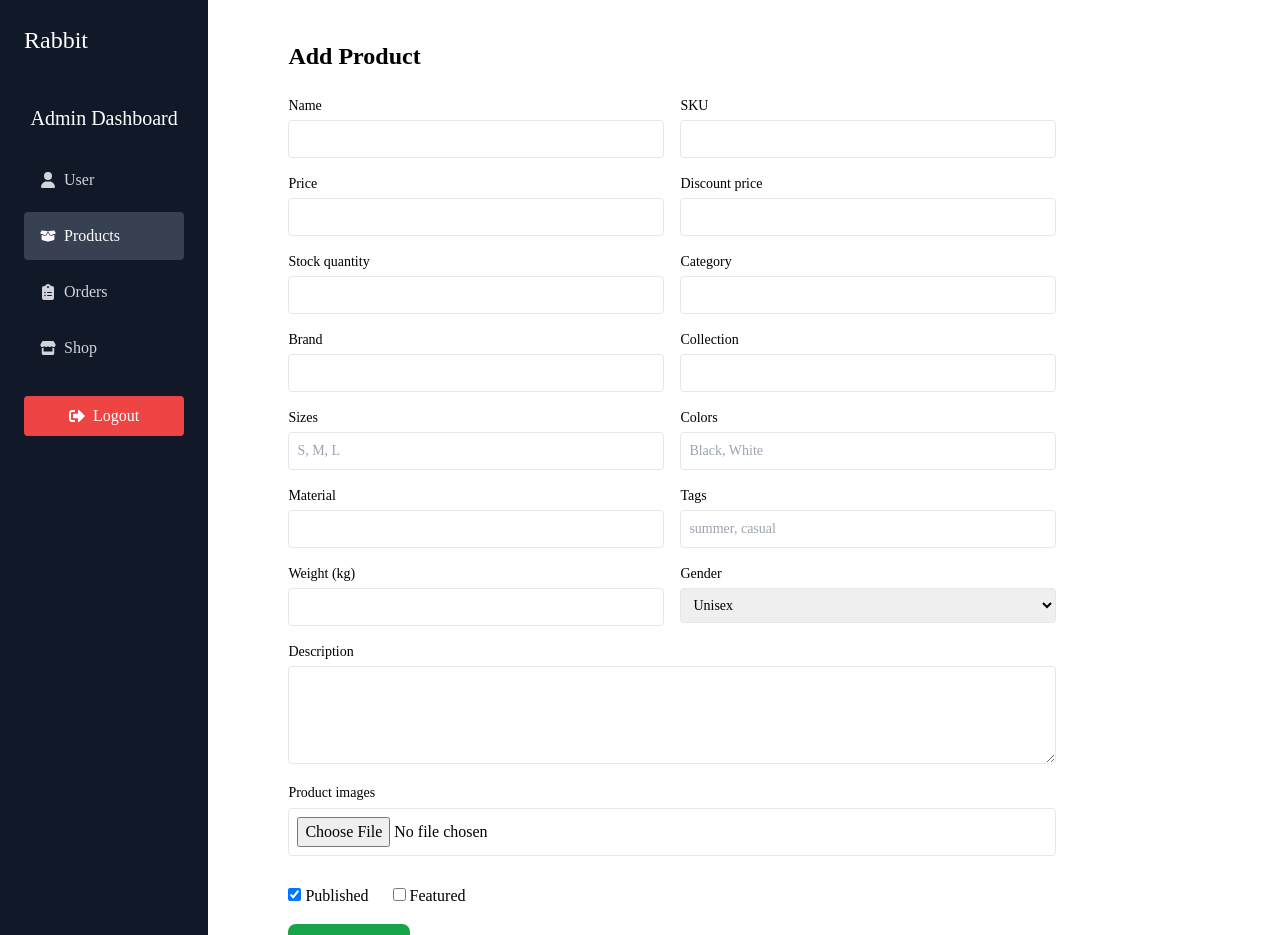
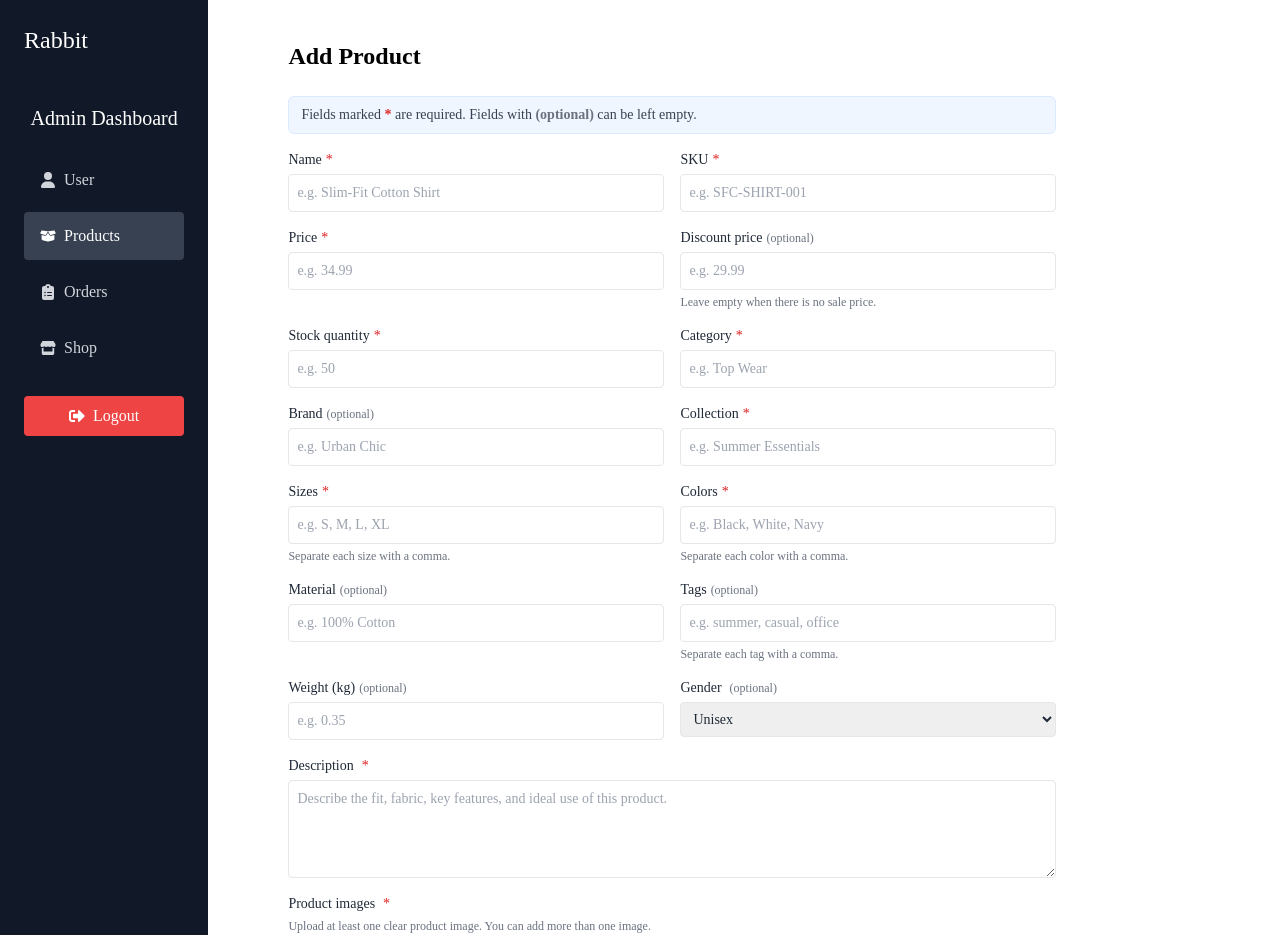
Before and after one commit to MuhammadHaroonHK/E-commerce-web, a React (Vite) app in the folder front-end/: page /admin/products/add in a window 1280 px wide. Shown: the top 935 px of the page. Built offline with nearby package versions, Linux system fonts and the light colour scheme; sample sign-in values are in the browser's storage.

Commit message:
Improving UX of add product

```diff
--- a/front-end/src/components/Admin/AddProduct.jsx
+++ b/front-end/src/components/Admin/AddProduct.jsx
@@ -119,12 +119,16 @@ const AddProduct = () => {
     <div className="w-full px-5 py-10 sm:px-10 lg:px-20">
       <h1 className="text-2xl font-bold">Add Product</h1>
       <form onSubmit={submit} className="mt-6 max-w-3xl space-y-4">
+        <p className="rounded-md border border-blue-100 bg-blue-50 px-3 py-2 text-sm text-gray-700">
+          Fields marked <span className="font-semibold text-red-600">*</span> are required. Fields with <span className="font-semibold text-gray-500">(optional)</span> can be left empty.
+        </p>
         <div className="grid gap-4 sm:grid-cols-2">
           <Field
             label="Name"
             name="name"
             value={productData.name}
             onChange={changeField}
+            placeholder="e.g. Slim-Fit Cotton Shirt"
             required
           />
           <Field
@@ -132,6 +136,7 @@ const AddProduct = () => {
             name="sku"
             value={productData.sku}
             onChange={changeField}
+            placeholder="e.g. SFC-SHIRT-001"
             required
           />
           <Field
@@ -142,6 +147,7 @@ const AddProduct = () => {
             step="0.01"
             value={productData.price}
             onChange={changeField}
+            placeholder="e.g. 34.99"
             required
           />
           <Field
@@ -152,6 +158,9 @@ const AddProduct = () => {
             step="0.01"
             value={productData.discountPrice}
             onChange={changeField}
+            placeholder="e.g. 29.99"
+            helperText="Leave empty when there is no sale price."
+            optional
           />
           <Field
             label="Stock quantity"
@@ -160,6 +169,7 @@ const AddProduct = () => {
             min="0"
             value={productData.countInStock}
             onChange={changeField}
+            placeholder="e.g. 50"
             required
           />
           <Field
@@ -167,6 +177,7 @@ const AddProduct = () => {
             name="catagory"
             value={productData.catagory}
             onChange={changeField}
+            placeholder="e.g. Top Wear"
             required
           />
           <Field
@@ -174,12 +185,15 @@ const AddProduct = () => {
             name="brand"
             value={productData.brand}
             onChange={changeField}
+            placeholder="e.g. Urban Chic"
+            optional
           />
           <Field
             label="Collection"
             name="collections"
             value={productData.collections}
             onChange={changeField}
+            placeholder="e.g. Summer Essentials"
             required
           />
           <Field
@@ -187,7 +201,8 @@ const AddProduct = () => {
             name="sizes"
             value={productData.sizes.join(", ")}
             onChange={(event) => changeList("sizes", event.target.value)}
-            placeholder="S, M, L"
+            placeholder="e.g. S, M, L, XL"
+            helperText="Separate each size with a comma."
             required
           />
           <Field
@@ -195,7 +210,8 @@ const AddProduct = () => {
             name="colors"
             value={productData.colors.join(", ")}
             onChange={(event) => changeList("colors", event.target.value)}
-            placeholder="Black, White"
+            placeholder="e.g. Black, White, Navy"
+            helperText="Separate each color with a comma."
             required
           />
           <Field
@@ -203,13 +219,17 @@ const AddProduct = () => {
             name="material"
             value={productData.material}
             onChange={changeField}
+            placeholder="e.g. 100% Cotton"
+            optional
           />
           <Field
             label="Tags"
             name="tage"
             value={productData.tage}
             onChange={changeField}
-            placeholder="summer, casual"
+            placeholder="e.g. summer, casual, office"
+            helperText="Separate each tag with a comma."
+            optional
           />
           <Field
             label="Weight (kg)"
@@ -219,9 +239,13 @@ const AddProduct = () => {
             step="0.01"
             value={productData.weight}
             onChange={changeField}
+            placeholder="e.g. 0.35"
+            optional
           />
-          <label className="flex flex-col gap-1 text-sm font-medium">
-            Gender
+          <label className="flex flex-col gap-1 text-sm font-medium text-gray-800">
+            <span className="flex items-center gap-2">
+              Gender <span className="text-xs font-normal text-gray-500">(optional)</span>
+            </span>
             <select
               name="gender"
               value={productData.gender}
@@ -234,19 +258,27 @@ const AddProduct = () => {
             </select>
           </label>
         </div>
-        <label className="flex flex-col gap-1 text-sm font-medium">
-          Description
+        <label className="flex flex-col gap-1 text-sm font-medium text-gray-800">
+          <span className="flex items-center gap-2">
+            Description <span className="text-red-600">*</span>
+          </span>
           <textarea
             name="description"
             rows="4"
             value={productData.description}
             onChange={changeField}
             required
+            placeholder="Describe the fit, fabric, key features, and ideal use of this product."
             className="rounded border p-2 font-normal"
           />
         </label>
         <div>
-          <label className="text-sm font-medium">Product images</label>
+          <label className="text-sm font-medium text-gray-800">
+            <span className="flex items-center gap-2">
+              Product images <span className="text-red-600">*</span>
+            </span>
+          </label>
+          <p className="mt-1 text-xs text-gray-500">Upload at least one clear product image. You can add more than one image.</p>
           <input
             type="file"
             accept="image/*"
@@ -276,24 +308,24 @@ const AddProduct = () => {
             ))}
           </div>
         </div>
-        <div className="flex gap-6">
-          <label>
+        <div className="flex gap-6 text-sm">
+          <label className="flex items-center gap-2">
             <input
               type="checkbox"
               name="isPublished"
               checked={productData.isPublished}
               onChange={changeField}
-            />{" "}
-            Published
+            />
+            Published <span className="text-xs text-gray-500">(optional)</span>
           </label>
-          <label>
+          <label className="flex items-center gap-2">
             <input
               type="checkbox"
               name="isFeatured"
               checked={productData.isFeatured}
               onChange={changeField}
-            />{" "}
-            Featured
+            />
+            Featured <span className="text-xs text-gray-500">(optional)</span>
           </label>
         </div>
         <button
@@ -309,10 +341,15 @@ const AddProduct = () => {
 };
 
 // eslint-disable-next-line react/prop-types
-const Field = ({ label, ...props }) => (
-  <label className="flex flex-col gap-1 text-sm font-medium">
-    {label}
-    <input {...props} className="rounded border p-2 font-normal" />
+const Field = ({ label, helperText, required, optional, ...props }) => (
+  <label className="flex flex-col gap-1 text-sm font-medium text-gray-800">
+    <span className="flex items-center gap-1">
+      {label}
+      {required && <span className="text-red-600">*</span>}
+      {optional && <span className="text-xs font-normal text-gray-500">(optional)</span>}
+    </span>
+    <input {...props} required={required} className="rounded border p-2 font-normal placeholder:text-gray-400" />
+    {helperText && <span className="text-xs font-normal text-gray-500">{helperText}</span>}
   </label>
 );
 
```
